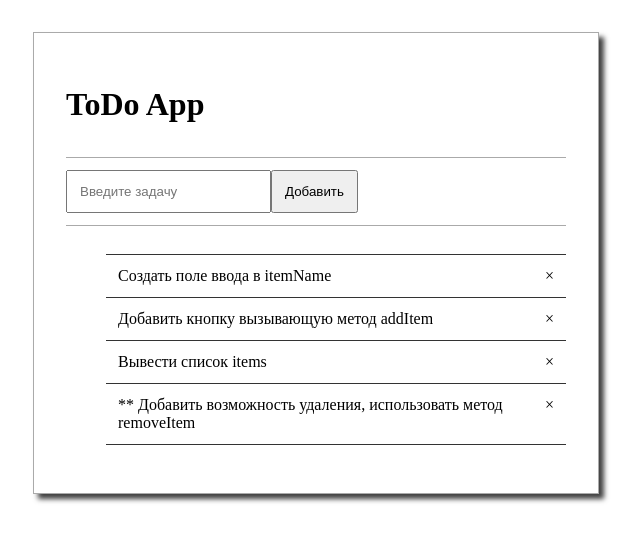
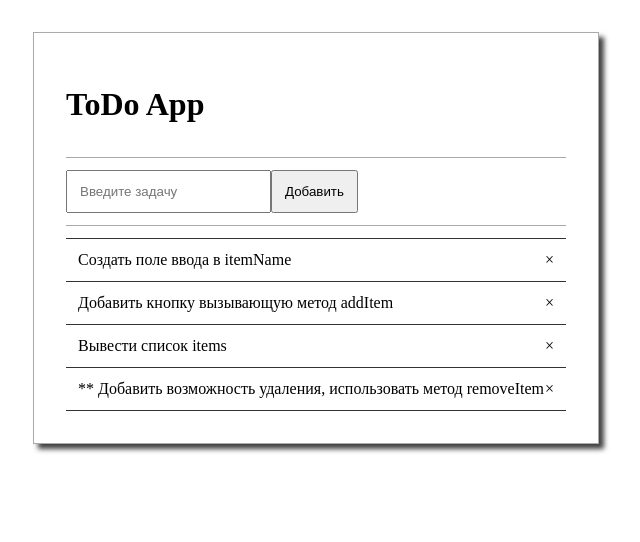
Before and after one commit to georgius1024/otus-todo-app, a Vue app: page / in a window 1280 px wide. Shown: the top 542 px of the page, without its empty margins (324-964 px from the left). Built offline with nearby package versions, Linux system fonts and the light colour scheme.

Commit message:
to-word component names

```diff
--- a/src/App.vue
+++ b/src/App.vue
@@ -1,21 +1,24 @@
 <template>
   <div id="app">
-    <h1>ToDo App</h1>
+    <TodoHeader>ToDo App</TodoHeader>
     <hr>
-    <Input @add="addItem($event)" />
+    <TodoInput @add="addItem($event)" />
     <hr>
-    <List :items="items" @remove="removeItem($event)" />
+    <TodoList :items="items" @remove="removeItem($event)" />
   </div>
 </template>
 
 <script>
-import Input from './components/Input.vue'
-import List from './components/List.vue'
+import TodoInput from './components/Input.vue'
+import TodoList from './components/List.vue'
+import TodoHeader from './components/Header.vue'
+
 export default {
   name: "App",
   components: {
-    Input,
-    List
+    TodoInput,
+    TodoList,
+    TodoHeader
   },
   data() {
     return {
--- /dev/null
+++ b/src/components/Header.vue
@@ -0,0 +1,5 @@
+<template>
+  <h1>
+    <slot>Header</slot>
+  </h1>
+</template>
--- a/src/components/List.vue
+++ b/src/components/List.vue
@@ -26,6 +26,8 @@ export default {
 ul {
   list-style-type: none;
   text-align: left;
+  margin: 0;
+  padding: 0;
 }
 ul > li {
   border-top: 1px solid #333;
```
